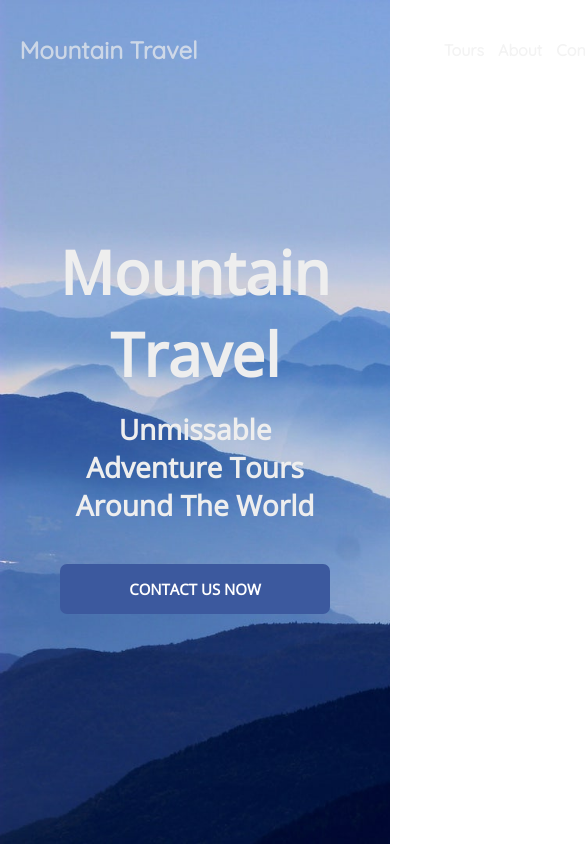
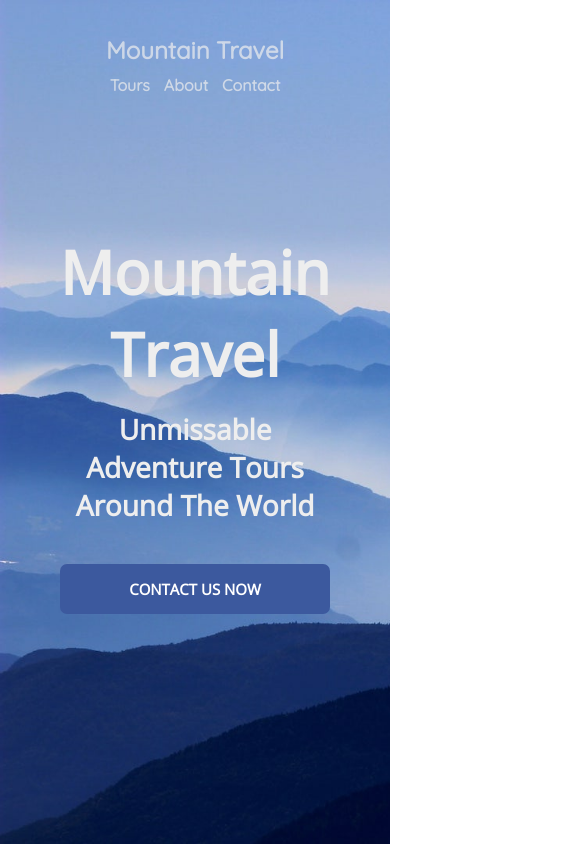
Before and after one commit to alabenhamouda/Mountains-Tours, a plain HTML site: page index.html in a window 390 px wide. Shown: the top 844 px of the page, 585 px wide, since content can reach past the window. Drawn offline with nearby package versions, Linux system fonts and the light colour scheme.

Commit message:
Make header responsive

```diff
--- a/assets/css/styles.css
+++ b/assets/css/styles.css
@@ -71,11 +71,18 @@ header {
     display: flex;
     justify-content: space-between;
     width: 90%;
-    min-width: 600px;
     align-items: center;
     opacity: 0;
     animation: 1s fadeIn 0.5s ease-out forwards;
     z-index: 1;
+}
+@media (max-width: 800px){
+    header {
+        flex-direction: column;
+    }
+    header h2 {
+        margin-bottom: 10px;
+    }
 }
 @keyframes fadeIn {
     100% {
```
